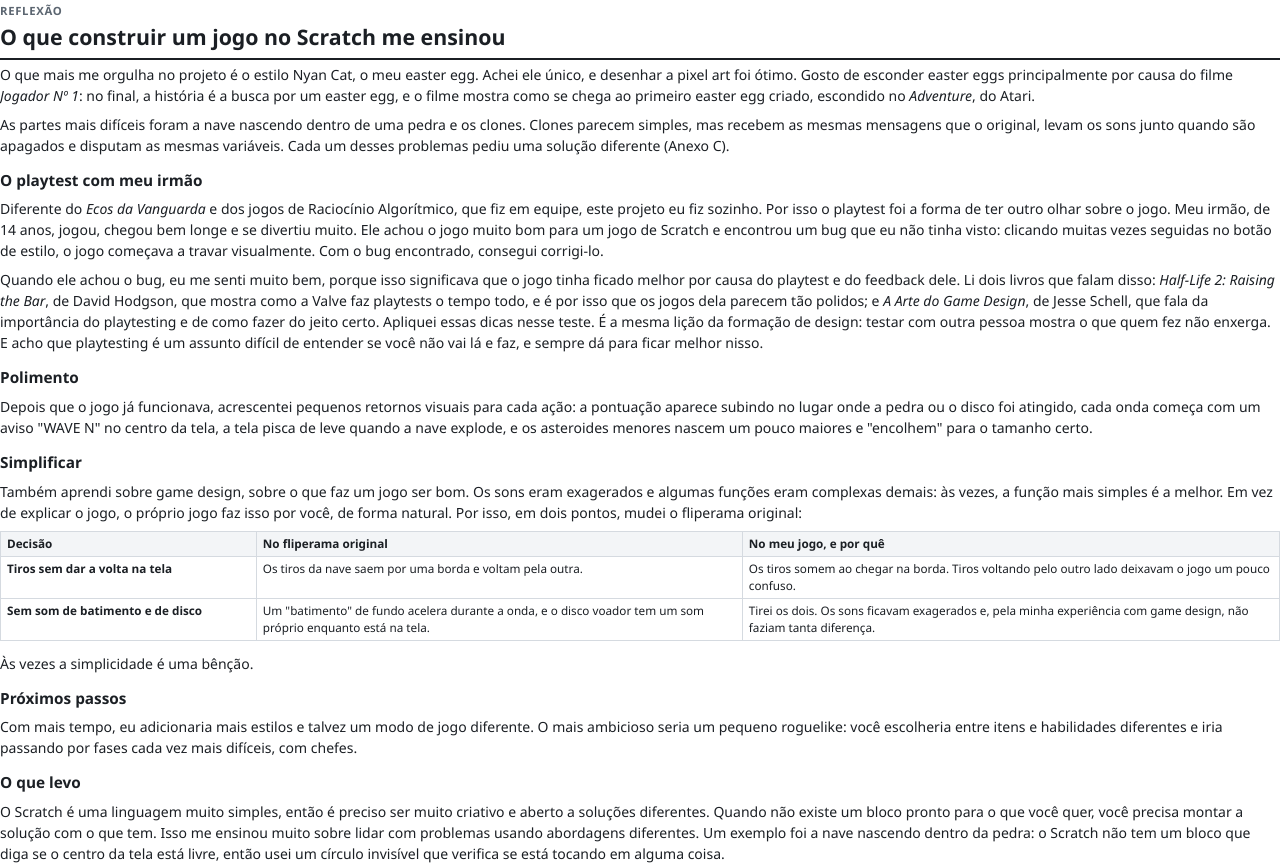
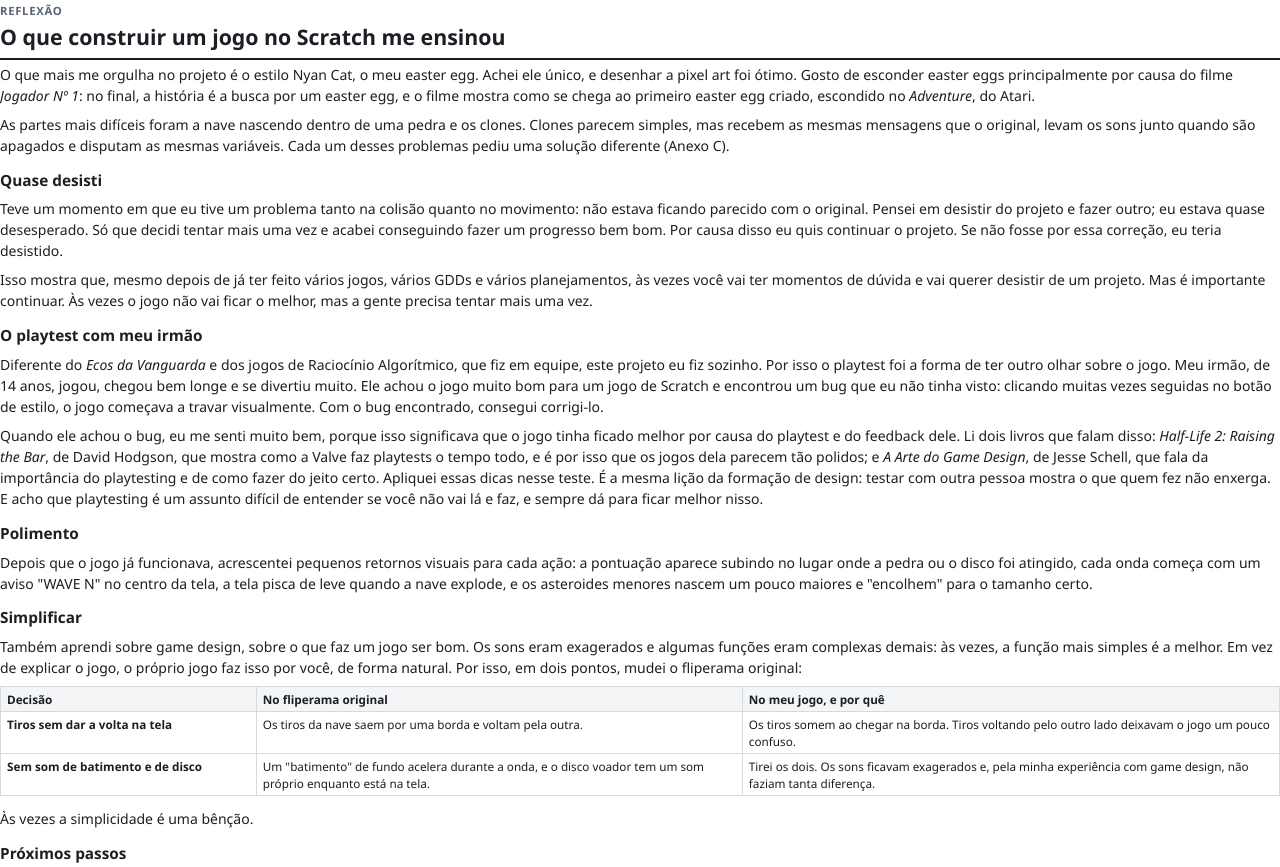
Before and after one commit to DanielGodriNeto/Asteroids-Scratch, a website: page reflexao/reflexao.html in a window 1280 px wide. Shown: the part 803-1670 px from the top of the page. Drawn offline with Linux system fonts and the light colour scheme.

Commit message:
docs(reflexao): add the near-quit moment and the AI use statement

```diff
--- a/reflexao/reflexao.html
+++ b/reflexao/reflexao.html
@@ -73,6 +73,10 @@
   <h1>O que construir um jogo no Scratch me ensinou</h1>
   <p>O que mais me orgulha no projeto é o estilo Nyan Cat, o meu easter egg. Achei ele único, e desenhar a pixel art foi ótimo. Gosto de esconder easter eggs principalmente por causa do filme <i>Jogador Nº 1</i>: no final, a história é a busca por um easter egg, e o filme mostra como se chega ao primeiro easter egg criado, escondido no <i>Adventure</i>, do Atari.</p>
   <p>As partes mais difíceis foram a nave nascendo dentro de uma pedra e os clones. Clones parecem simples, mas recebem as mesmas mensagens que o original, levam os sons junto quando são apagados e disputam as mesmas variáveis. Cada um desses problemas pediu uma solução diferente (Anexo C).</p>
+
+  <h2>Quase desisti</h2>
+  <p>Teve um momento em que eu tive um problema tanto na colisão quanto no movimento: não estava ficando parecido com o original. Pensei em desistir do projeto e fazer outro; eu estava quase desesperado. Só que decidi tentar mais uma vez e acabei conseguindo fazer um progresso bem bom. Por causa disso eu quis continuar o projeto. Se não fosse por essa correção, eu teria desistido.</p>
+  <p>Isso mostra que, mesmo depois de já ter feito vários jogos, vários GDDs e vários planejamentos, às vezes você vai ter momentos de dúvida e vai querer desistir de um projeto. Mas é importante continuar. Às vezes o jogo não vai ficar o melhor, mas a gente precisa tentar mais uma vez.</p>
 
   <h2>O playtest com meu irmão</h2>
   <p>Diferente do <i>Ecos da Vanguarda</i> e dos jogos de Raciocínio Algorítmico, que fiz em equipe, este projeto eu fiz sozinho. Por isso o playtest foi a forma de ter outro olhar sobre o jogo. Meu irmão, de 14 anos, jogou, chegou bem longe e se divertiu muito. Ele achou o jogo muito bom para um jogo de Scratch e encontrou um bug que eu não tinha visto: clicando muitas vezes seguidas no botão de estilo, o jogo começava a travar visualmente. Com o bug encontrado, consegui corrigi-lo.</p>
@@ -197,6 +201,8 @@
     <li><b><i>A Arte do Game Design</i></b> (<i>The Art of Game Design: A Book of Lenses</i>), Jesse Schell: importância do playtesting e como fazê-lo.</li>
     <li><b>Aseprite</b>: editor de pixel art usado para desenhar os novelos de lã e o cachorro no disco voador.</li>
   </ul>
+  <h2>Uso de inteligência artificial</h2>
+  <p>Conforme o edital, declaro que usei o Claude (Anthropic) para montar este PDF: diagramação, organização em texto das minhas respostas sobre o projeto e geração das capturas de tela. Também usei o Claude para implementar melhorias feitas no jogo nesta etapa: os retornos visuais descritos em "Polimento" e o modo Build.</p>
   <p>Arquivo entregue: <code>asteroids.sb3</code>. Capturas de tela feitas do próprio projeto rodando, em 27/09/2026.</p>
 </section>
 
```
Also changed, not shown: 1 other file.
